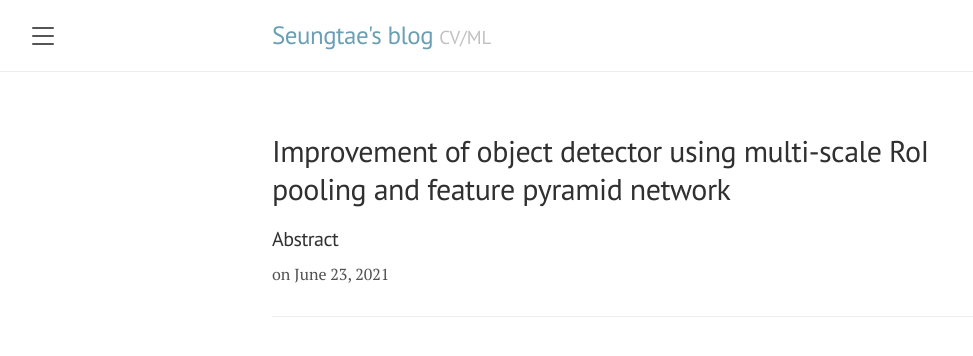
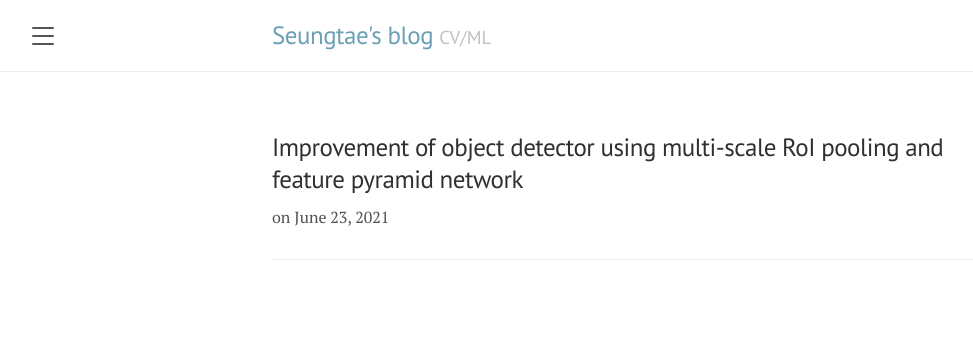
Before and after one commit to stnamjef/stnamjef.github.io, a Jekyll site: the page built from category/project.md, in a window 1280 px wide. Shown: the top 356 px of the page, without its empty margins (8-981 px from the left). Built offline with Jekyll 4.4.1, drawn with Linux system fonts in a browser that asks for light colours; nearby versions of some CDN libraries.

Commit message:
title size modified h2 to h3

```diff
--- a/_layouts/category.html
+++ b/_layouts/category.html
@@ -23,13 +23,8 @@
         {% for post in site.categories[page.category] %}
         <article class="post-preview">
           <a href="{{ post.url | prepend: site.baseurl | replace: '//', '/' }}">
-            <h2 class="post-title">{{ post.title }}</h2>
+            <h3 class="post-title">{{ post.title }}</h2>
           </a>
-          {% if post.subtitle %}
-          <h4 class="post-subtitle">{{ post.subtitle }}</h3>
-          {% else %}
-          <h4 class="post-subtitle">{{ post.excerpt | strip_html | truncatewords:12 }}</h3>
-          {% endif %}
           <p>
             on
             {{ post.date | date: '%B %d, %Y' }}
```
